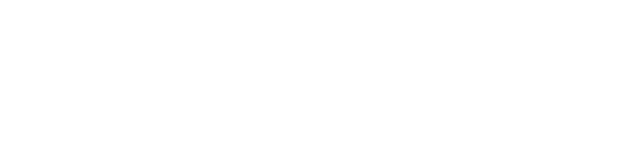
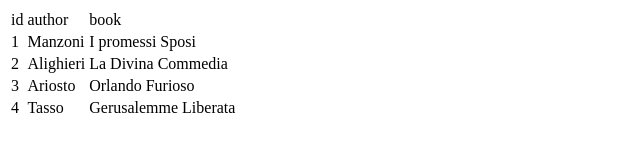
Before and after one commit to alod83/templates, a plain HTML site: page d3/dynamic_table/index.html in a window 1280 px wide. Shown: the whole page, without its empty margins (0-640 px from the left). Drawn offline with nearby package versions, Linux system fonts and the light colour scheme.

Commit message:
added a simple d3 table - to be completed

```diff
--- a/d3/dynamic_table/index.html
+++ b/d3/dynamic_table/index.html
@@ -3,9 +3,15 @@
 	<head>
 		<meta charset="UTF-8">
 		<script src="https://d3js.org/d3.v3.min.js" charset="utf-8"></script>
+
 		<title>Dynamic Table</title>
 	</head>
 	<body>
-		<div id="table"></div>
+		<table id="dt">
+      		<thead id="dth"></thead>
+      		<tbody id="dtb"></tbody>
+    		</table>
+		<script src="js/dynamic_table.js" type="text/javascript"></script>
+
 	</body>
 </html>
--- /dev/null
+++ b/d3/dynamic_table/js/dynamic_table.js
@@ -0,0 +1,34 @@
+
+var thead_data = ["id", "author", "book"];
+
+var tbody_data = [
+                   [1,"Manzoni","I promessi Sposi"],
+                   [2,"Alighieri","La Divina Commedia"],
+                   [3,"Ariosto",	"Orlando Furioso"],
+                   [4,"Tasso","Gerusalemme Liberata"]];
+
+// build the header
+d3.select("#dth").append('tr').selectAll('td')
+	.data(thead_data)
+	.enter()
+	.append('td')
+	.text(function (c) { return c; });
+
+// build a row for each record
+var rows = d3.select("#dtb")
+	.selectAll('tr')
+	.data(tbody_data).enter().append('tr');
+
+//create records for each row
+rows.selectAll('td')
+	.data(function(row){
+		return row.map(function(element){
+			return element;
+		});
+	})
+  	.enter()
+  	.append('td')
+  	.text(function (d) { return d; });
+
+// style the table
+//rows.style("background-color", "red");
```
